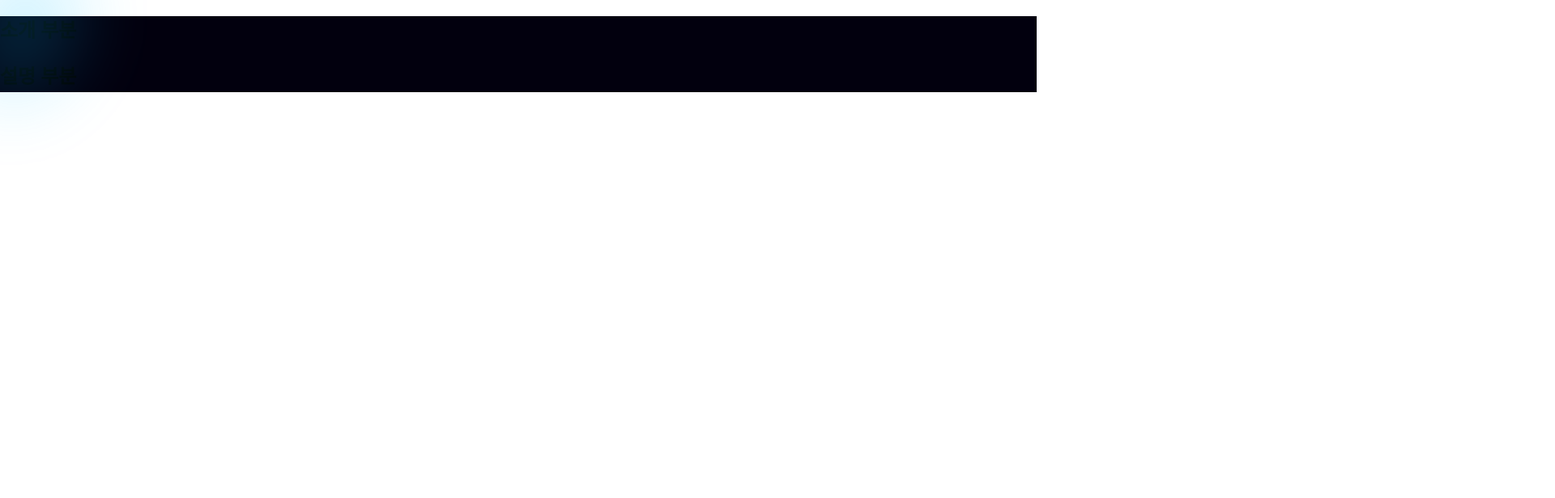
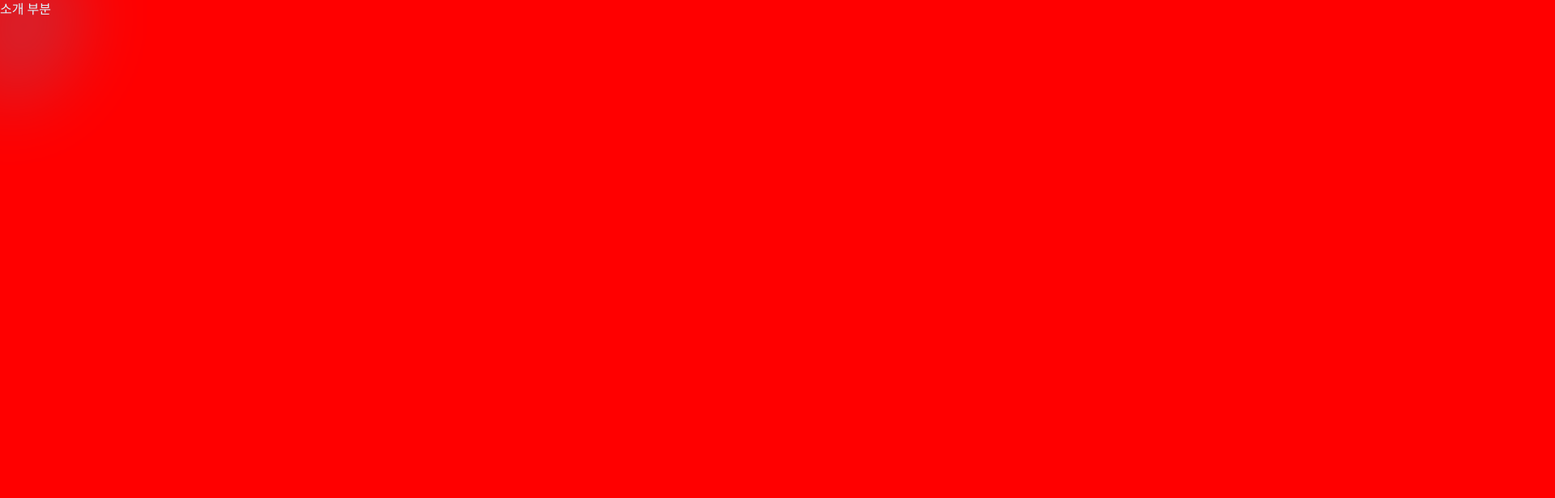
Before and after one commit to Codeit-Sprint-6-Part-2-Team-9/frontend, a React (Vite) app: page / in a window 1280 px wide. Shown: the top 616 px of the page at 81% size, 1920 px wide, since content can reach past the window. Built offline with nearby package versions, Linux system fonts and the light colour scheme.

Commit message:
feat: 반응형 디자인 추가

```diff
--- a/src/pages/home-page/Container.module.css
+++ b/src/pages/home-page/Container.module.css
@@ -1,3 +1,18 @@
 .Container {
-  width: 328px;
+  width: 375px;
+  height: 3248px;
 }
+
+@media (min-width: 700px) {
+  .Container {
+    width: 744px;
+    height: 3432px;
+  }
+}
+
+@media (min-width: 1200px) {
+  .Container {
+    width: 1920px;
+    height: 4680px;
+  }
+}
--- a/src/pages/home-page/HomePage.jsx
+++ b/src/pages/home-page/HomePage.jsx
@@ -3,16 +3,14 @@ import classes from './HomePage.module.css';
 
 const HomePage = () => {
   return (
-    <div className={classes.homePage}>
     <Container>
       <section className={classes.intro}>
-          <h1> 소개 부분 </h1>
+        <div style={{ color: 'white' }}> 소개 부분 </div>
       </section>
       <section className={classes.description}>
-          <h1> 설명 부분 </h1>
+        <div style={{ color: 'white' }}> 설명 부분 </div>
       </section>
     </Container>
-    </div>
   );
 };
 
--- a/src/pages/home-page/HomePage.module.css
+++ b/src/pages/home-page/HomePage.module.css
@@ -1,9 +1,39 @@
-.homePage {
-  color: black;
+.intro {
+  width: 375px;
+  height: 812px;
+  background-color: red;
 }
 
-.intro {
+@media (min-width: 700px) {
+  .intro {
+    width: 744px;
+    height: 1200px;
+  }
+}
+
+@media (min-width: 1200px) {
+  .intro {
+    width: 1920px;
+    height: 1080px;
+  }
 }
 
 .description {
+  width: 375px;
+  height: 2436px;
+  background-color: blue;
 }
+
+@media (min-width: 700px) {
+  .description {
+    width: 744px;
+    height: 2232px;
+  }
+}
+
+@media (min-width: 1200px) {
+  .description {
+    width: 1920px;
+    height: 3600px;
+  }
+}
```
Lines whose indentation alone changed are shown as unchanged.
